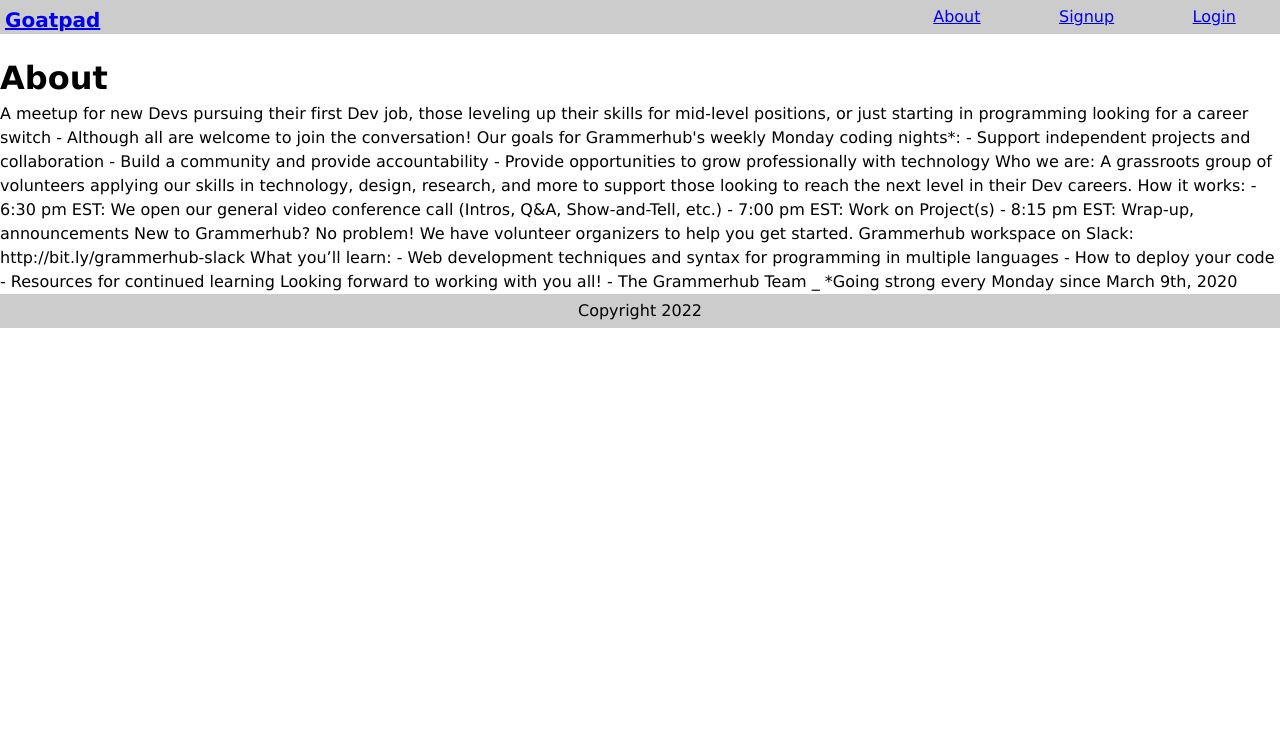
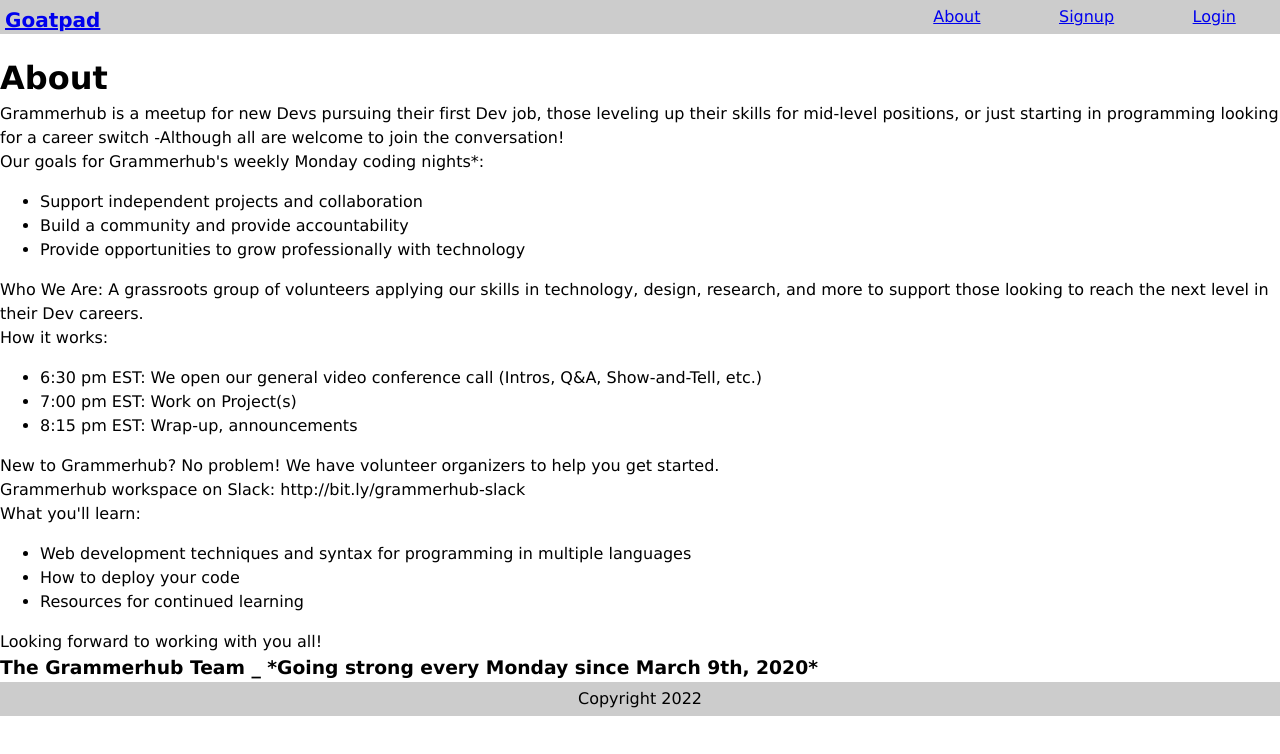
Before and after one commit to yjuwaheer/goatpad, a React (Create React App) app: page /about in a window 1280 px wide. Shown: the top 754 px of the page. Built offline with nearby package versions, Linux system fonts and the light colour scheme; no server answers; the database is empty.

Commit message:
profile and about pages, some styling

```diff
--- a/src/features/about/About.jsx
+++ b/src/features/about/About.jsx
@@ -5,19 +5,42 @@
     <div>
       <h1>About</h1>
       <p>
-        {`A meetup for new Devs pursuing their first Dev job, those leveling up their skills for mid-level positions, or
-        just starting in programming looking for a career switch - Although all are welcome to join the conversation!
-        Our goals for Grammerhub's weekly Monday coding nights*: - Support independent projects and collaboration -
-        Build a community and provide accountability - Provide opportunities to grow professionally with technology Who
-        we are: A grassroots group of volunteers applying our skills in technology, design, research, and more to
-        support those looking to reach the next level in their Dev careers. How it works: - 6:30 pm EST: We open our
-        general video conference call (Intros, Q&A, Show-and-Tell, etc.) - 7:00 pm EST: Work on Project(s) - 8:15 pm
-        EST: Wrap-up, announcements New to Grammerhub? No problem! We have volunteer organizers to help you get started.
-        Grammerhub workspace on Slack: http://bit.ly/grammerhub-slack What you’ll learn: - Web development techniques
-        and syntax for programming in multiple languages - How to deploy your code - Resources for continued learning
-        Looking forward to working with you all! - The Grammerhub Team _ *Going strong every Monday since March 9th,
-        2020`}
+        Grammerhub is a meetup for new Devs pursuing their first Dev job, those leveling up their skills for mid-level
+        positions, or just starting in programming looking for a career switch -
+        <span>Although all are welcome to join the conversation!</span>
       </p>
+      <p>
+        Our goals for Grammerhub&#39;s weekly Monday coding nights*:
+        <ul>
+          <li>Support independent projects and collaboration</li>
+          <li>Build a community and provide accountability</li>
+          <li>Provide opportunities to grow professionally with technology</li>
+        </ul>
+      </p>
+      <p>
+        Who We Are: A grassroots group of volunteers applying our skills in technology, design, research, and more to
+        support those looking to reach the next level in their Dev careers.
+      </p>
+      <p>
+        How it works:
+        <ul>
+          <li>6:30 pm EST: We open our general video conference call (Intros, Q&A, Show-and-Tell, etc.)</li>
+          <li>7:00 pm EST: Work on Project(s)</li>
+          <li>8:15 pm EST: Wrap-up, announcements</li>
+        </ul>
+      </p>
+      <p>New to Grammerhub? No problem! We have volunteer organizers to help you get started.</p>
+      <p>Grammerhub workspace on Slack: http://bit.ly/grammerhub-slack</p>
+      <p>
+        What you&#39;ll learn:
+        <ul>
+          <li>Web development techniques and syntax for programming in multiple languages</li>
+          <li>How to deploy your code</li>
+          <li>Resources for continued learning</li>
+        </ul>
+      </p>
+      <p>Looking forward to working with you all!</p>
+      <h3>The Grammerhub Team _ *Going strong every Monday since March 9th, 2020*</h3>
     </div>
   )
 }
--- /dev/null
+++ b/src/features/posts/components/styles/PostCard.styled.js
@@ -0,0 +1,7 @@
+import styled from 'styled-components'
+
+export const PostCard = styled.div`
+  border: 1px solid rgba(30, 30, 100, 0.8);
+  border-radius: 3px;
+  margin-bottom: 5px;
+`
--- a/src/features/posts/components/styles/Tag.styled.js
+++ b/src/features/posts/components/styles/Tag.styled.js
@@ -1,10 +1,11 @@
 import styled from 'styled-components'
 
 export const Tag = styled.div`
-  background-color: #333;
+  font-size: 0.8rem;
+  background-color: rgba(30, 30, 30, 0.8);
   color: #ccc;
   padding: 3px 5px;
-  border-radius: 5px;
+  border-radius: 3px;
   margin-top: 2px;
   margin-right: 3px;
   margin-bottom: 2px;
--- a/src/features/posts/components/styles/TopicBar.styled.js
+++ b/src/features/posts/components/styles/TopicBar.styled.js
@@ -1,7 +1,7 @@
 import styled from 'styled-components'
 
 export const TopicBar = styled.div`
-  background-color: #ccc;
-  padding: 2px;
+  background-color: rgba(30, 30, 100, 0.8);
+  padding: 2px 0px 2px 4px;
   display: flex;
 `
```
